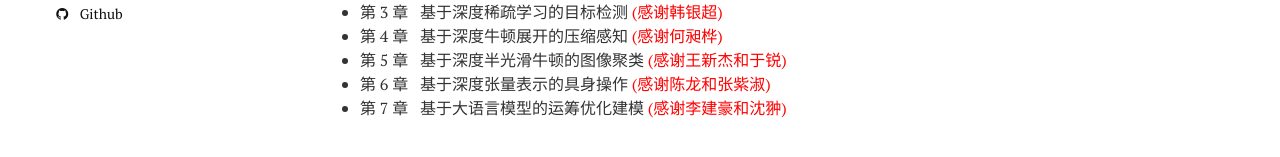
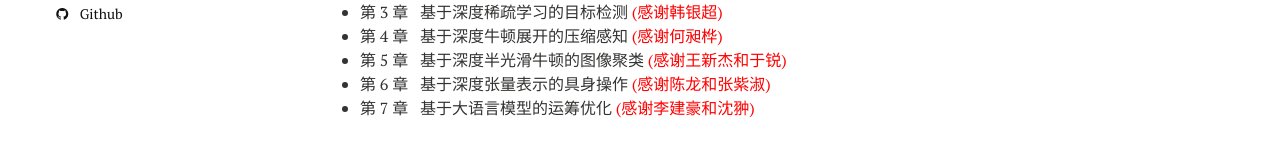
Before and after one commit to xianchaoxiu/xianchaoxiu.github.io, a Jekyll site: the page built from chinese/book/AIOPT/index.md, in a window 1280 px wide. Shown: the part 327-484 px from the top of the page. Built offline with Jekyll 4.4.1, drawn with Linux system fonts in a browser that asks for light colours; nearby versions of some CDN libraries.

Commit message:
Update index.md

```diff
--- a/chinese/book/AIOPT/index.md
+++ b/chinese/book/AIOPT/index.md
@@ -15,4 +15,4 @@ share: false
   - 第 4 章 &nbsp;  基于深度牛顿展开的压缩感知 <span style="color:#ff0000">(感谢何昶桦)</span> <br>
   - 第 5 章 &nbsp;  基于深度半光滑牛顿的图像聚类 <span style="color:#ff0000">(感谢王新杰和于锐)</span> <br>
   - 第 6 章 &nbsp;  基于深度张量表示的具身操作 <span style="color:#ff0000">(感谢陈龙和张紫淑)</span> <br>
-  - 第 7 章 &nbsp;  基于大语言模型的运筹优化建模 <span style="color:#ff0000">(感谢李建豪和沈翀)</span> <br>
+  - 第 7 章 &nbsp;  基于大语言模型的运筹优化 <span style="color:#ff0000">(感谢李建豪和沈翀)</span> <br>
```
